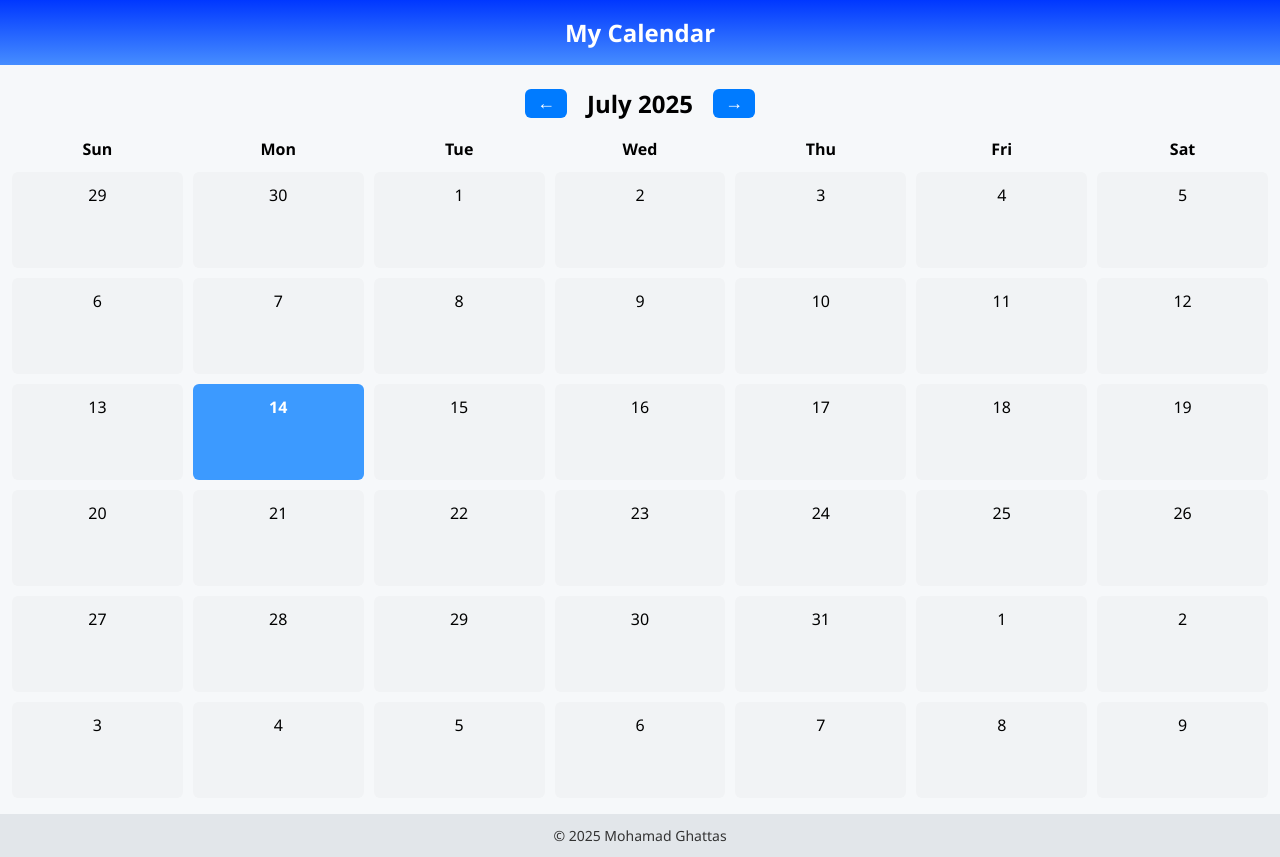
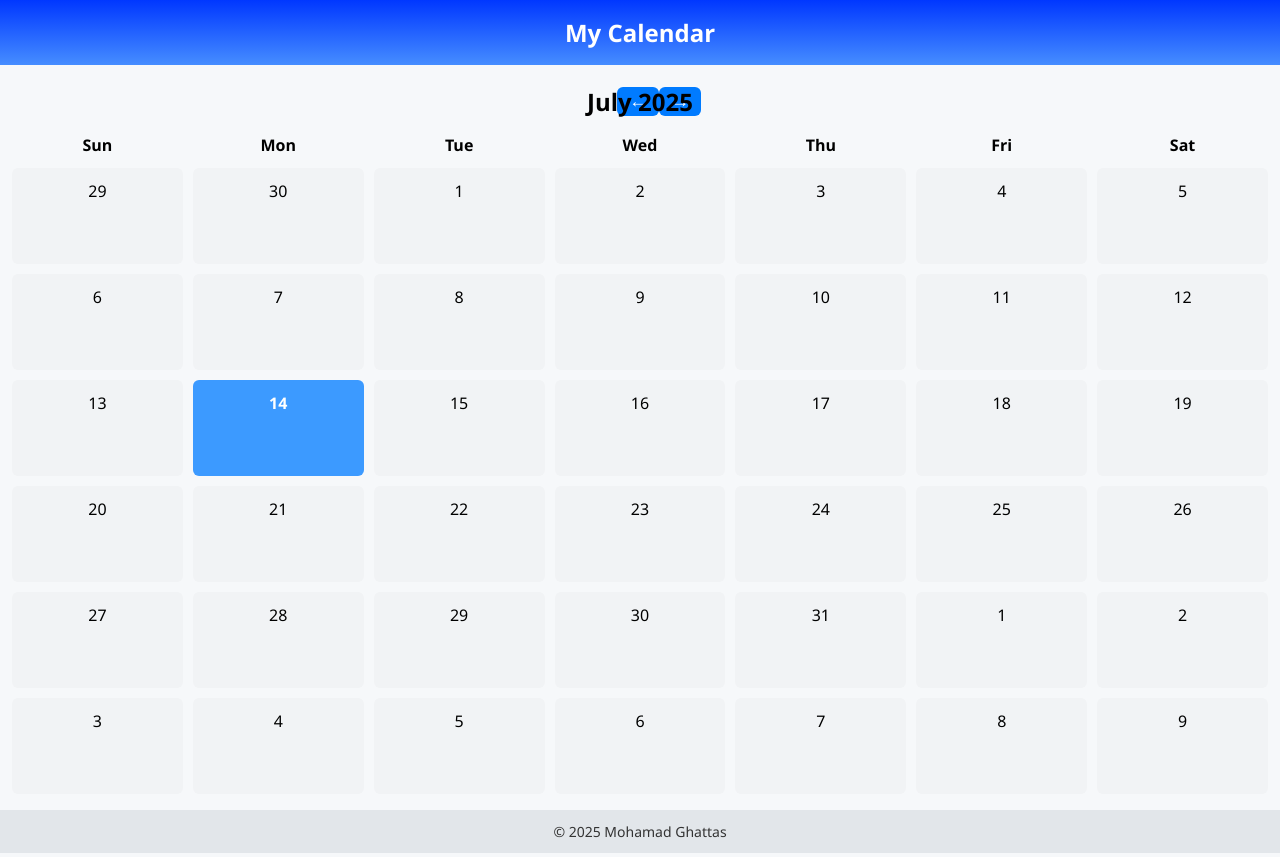
Before and after one commit to MohamadG004/Calendar, a React (Vite) app in the folder Calendar/: page / in a window 1280 px wide. Built offline with nearby package versions, Linux system fonts and the light colour scheme.

Commit message:
Added keyboard functions for events and fixed css

```diff
--- a/Calendar/src/App.css
+++ b/Calendar/src/App.css
@@ -37,8 +37,8 @@ footer {
 
 main {
   flex-grow: 1;
-  margin-top: 10px;  /* approx header height */
-  margin-bottom: 4px; /* approx footer height */
+  margin-top: 10px;
+  margin-bottom: 4px;
   padding: 12px;
   overflow-y: auto;
 }
@@ -53,10 +53,10 @@ main {
 
 .calendar-header {
   display: flex;
-  justify-content: center;
+  justify-content: space-between;
   align-items: center;
-  gap: 20px;
   margin-bottom: 16px;
+  padding: 0 605px;
 }
 
 .calendar-header button {
@@ -74,8 +74,12 @@ main {
   background-color: #0056b3;
 }
 
-.calendar h2 {
+.calendar-header h2 {
+  position: absolute;
+  left: 50%;
+  transform: translateX(-50%);
   margin: 0;
+  pointer-events: none;
 }
 
 .weekdays {
--- a/Calendar/src/components/Calendar.jsx
+++ b/Calendar/src/components/Calendar.jsx
@@ -1,4 +1,4 @@
-import React, { useState } from "react";
+import React, { useState, useRef, useEffect } from "react";
 import dayjs from "dayjs";
 
 const Calendar = () => {
@@ -6,9 +6,10 @@ const Calendar = () => {
   const [selectedDate, setSelectedDate] = useState(null);
   const [newEvent, setNewEvent] = useState("");
   const [eventsMap, setEventsMap] = useState({});
+  const [editingEvent, setEditingEvent] = useState(null);
 
-  // For editing event modal
-  const [editingEvent, setEditingEvent] = useState(null); // { id, text, dateKey } or null
+  const addEventRef = useRef(null);
+  const editEventRef = useRef(null);
 
   const startOfMonth = currentDate.startOf("month");
   const daysInMonth = currentDate.daysInMonth();
@@ -61,7 +62,7 @@ const Calendar = () => {
       [selectedDate]: [...(prev[selectedDate] || []), event],
     }));
     setNewEvent("");
-    setSelectedDate(null); // <-- Close the add event modal here
+    setSelectedDate(null);
   };
 
   const openEditModal = (dateKey, event) => {
@@ -92,6 +93,23 @@ const Calendar = () => {
     }));
     setEditingEvent(null);
   };
+
+  // Focus the Add Event textarea
+  useEffect(() => {
+    if (selectedDate && addEventRef.current) {
+      addEventRef.current.focus();
+    }
+  }, [selectedDate]);
+
+  // Focus the Edit Event textarea
+  useEffect(() => {
+    if (editingEvent && editEventRef.current) {
+      const textarea = editEventRef.current;
+      textarea.focus();
+      textarea.setSelectionRange(textarea.value.length, textarea.value.length);
+    }
+  }, [editingEvent]);
+
 
   return (
     <div className="calendar">
@@ -134,7 +152,7 @@ const Calendar = () => {
                   key={event.id}
                   className="note-preview"
                   onClick={(e) => {
-                    e.stopPropagation(); // prevent day click
+                    e.stopPropagation();
                     openEditModal(dateKey, event);
                   }}
                   style={{ cursor: "pointer" }}
@@ -152,8 +170,15 @@ const Calendar = () => {
         <div className="modal">
           <h3>Add Event for {selectedDate}</h3>
           <textarea
+            ref={addEventRef}
             value={newEvent}
             onChange={(e) => setNewEvent(e.target.value)}
+            onKeyDown={(e) => {
+              if (e.key === "Enter" && !e.shiftKey) {
+                e.preventDefault();
+                handleSaveEvent();
+              }
+            }}
             rows="3"
             placeholder="Add a new event"
           />
@@ -171,10 +196,17 @@ const Calendar = () => {
       {/* Edit Event Modal */}
       {editingEvent && (
         <div className="modal">
-          <h3>Edit Event for {selectedDate}</h3>
+          <h3>Edit Event for {editingEvent.dateKey}</h3>
           <textarea
+            ref={editEventRef}
             value={editingEvent.text}
             onChange={(e) => handleEditChange(e.target.value)}
+            onKeyDown={(e) => {
+              if (e.key === "Enter" && !e.shiftKey) {
+                e.preventDefault();
+                handleEditConfirm();
+              }
+            }}
             rows="3"
           />
           <div className="buttons">
@@ -184,10 +216,7 @@ const Calendar = () => {
             <button className="cancel" onClick={() => setEditingEvent(null)}>
               Cancel
             </button>
-            <button
-              className="delete"
-              onClick={handleDeleteEvent}
-            >
+            <button className="delete" onClick={handleDeleteEvent}>
               Delete
             </button>
           </div>
```
